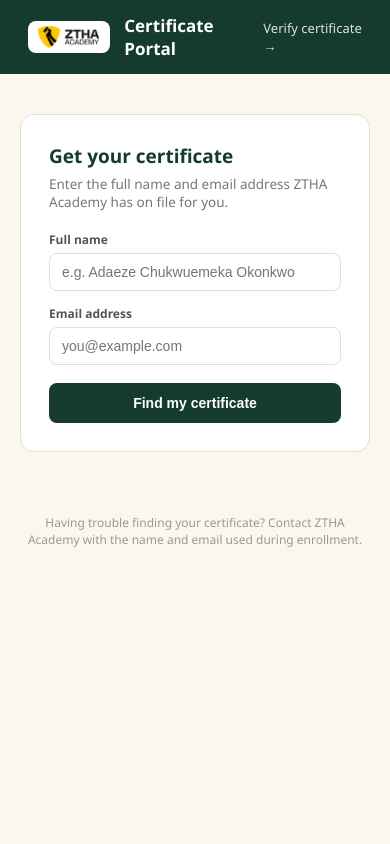
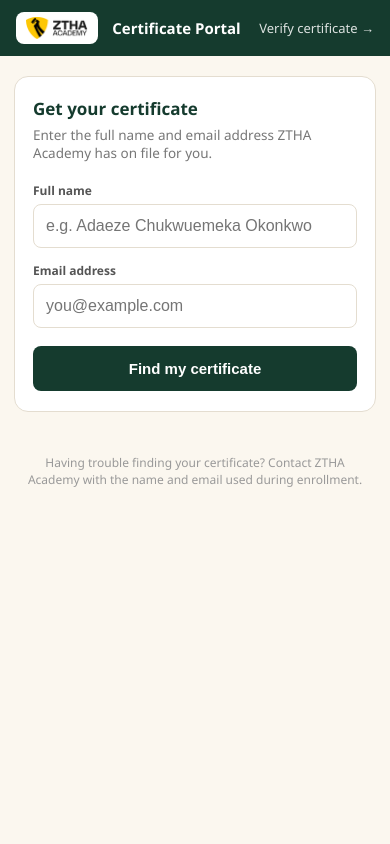
Before and after one commit to jalmetjefferson-jpg/ZTHA-certificate-repo, a Flask app: page / in a window 390 px wide. Run offline with Flask 3, Linux system fonts and the light colour scheme.

Commit message:
Mobile-optimize all pages and fix QR caption to match actual verify behavior
- Add viewport meta tags, 16px input font-size (prevents iOS zoom-on-focus),
  and responsive layouts across portal, verify, admin, and admin login pages
- Wrap admin results table for horizontal scroll on narrow screens
- Replace baked-in "SCAN TO ACCESS ZTHA ALUMNI PLATFORM" caption art with
  "SCAN TO VERIFY" to match what the QR code has linked to all along

Co-Authored-By: Claude <noreply@anthropic.com>

```diff
--- a/generate_certificates.py
+++ b/generate_certificates.py
@@ -96,6 +96,17 @@ CONFIG = {
     "qr_dark":        (17, 17, 17),  # module color
     "qr_light":       (255, 255, 255),
 
+    # ---- QR caption (replaces the template's baked-in "SCAN TO ACCESS ZTHA
+    # ALUMNI PLATFORM / alumni.ztha.academy" text, which no longer matches what
+    # the QR actually does — it now links straight to the verify page) --------
+    "qr_caption_title":       "SCAN TO VERIFY",
+    "qr_caption_subtitle":    "Confirms authenticity instantly",
+    "qr_caption_pos":         (1110, 826),   # (left x, baseline y)
+    "qr_caption_subtitle_pos": (1110, 852),
+    "qr_caption_title_size":  20,
+    "qr_caption_subtitle_size": 15,
+    "qr_caption_color":       (34, 34, 34),
+
     # ---- verification code caption (clean gap between QR box and footer) -----
     "verify_code_pos":   (1029, 924),   # (center x, baseline y)
     "verify_code_font_size": 15,
@@ -107,6 +118,7 @@ CONFIG = {
         (448, 694, 605, 726),              # {{ISSUE_DATE}}
         (754, 694, 862, 726),              # {{BATCH}} bottom row
         (1011, 694, 1206, 726),            # {{CERTIFICATE_ID}}
+        (1095, 775, 1300, 898),            # old "SCAN TO ACCESS ZTHA ALUMNI PLATFORM" caption
     ],
     "cream_sample": (350, 470),            # where to sample the cream color
     "erase_ribbon": [                      # per-row green fill (band has a gradient)
@@ -275,8 +287,10 @@ def make_qr(url, cfg):
 
 _SCALED_SCALAR_KEYS = ["name_center_x", "name_center_y", "name_max_width", "name_font_size",
                       "name_min_size", "ribbon_center_x", "ribbon_batch_y", "ribbon_font_size",
-                      "info_font_size", "qr_size", "verify_code_font_size"]
-_SCALED_TUPLE_KEYS = ["qr_box_center", "verify_code_pos", "issue_date_pos", "batch_pos", "cert_id_pos"]
+                      "info_font_size", "qr_size", "verify_code_font_size",
+                      "qr_caption_title_size", "qr_caption_subtitle_size"]
+_SCALED_TUPLE_KEYS = ["qr_box_center", "verify_code_pos", "issue_date_pos", "batch_pos", "cert_id_pos",
+                      "qr_caption_pos", "qr_caption_subtitle_pos"]
 
 
 def scaled_cfg(cfg, scale):
@@ -308,6 +322,8 @@ def build_assets(cfg, scale=1):
         "info_font": load_font(cfg["font_sans"], cfg["info_font_size"]),
         "verify_font": load_font(cfg["font_sans"], cfg["verify_code_font_size"]),
         "ribbon_font": load_font(cfg["font_serif"], cfg["ribbon_font_size"], cfg["ribbon_weight"]),
+        "qr_caption_font": load_font(cfg["font_sans"], cfg["qr_caption_title_size"]),
+        "qr_caption_sub_font": load_font(cfg["font_sans"], cfg["qr_caption_subtitle_size"]),
     }
 
 
@@ -349,6 +365,13 @@ def render_one(name, cert_id, cfg, assets):
     vx, vy = cfg["verify_code_pos"]
     draw.text((vx, vy), f"Verify: {code}", font=assets["verify_font"],
               fill=cfg["verify_code_color"], anchor="ms")
+
+    tx, ty = cfg["qr_caption_pos"]
+    draw.text((tx, ty), cfg["qr_caption_title"], font=assets["qr_caption_font"],
+              fill=cfg["qr_caption_color"], anchor="ls")
+    sx, sy = cfg["qr_caption_subtitle_pos"]
+    draw.text((sx, sy), cfg["qr_caption_subtitle"], font=assets["qr_caption_sub_font"],
+              fill=cfg["ribbon_color"], anchor="ls")
     return im, code
 
 
--- a/templates/portal.html
+++ b/templates/portal.html
@@ -2,15 +2,17 @@
 <html lang="en">
 <head>
 <meta charset="UTF-8">
+<meta name="viewport" content="width=device-width, initial-scale=1">
 <title>Get Your Certificate — ZTHA Academy</title>
 <style>
   :root { --green: #153B2E; --green-dark: #0d271e; --gold: #F2AF19; --cream: #FBF7EF; --line: #e4ddd0; }
   * { box-sizing: border-box; margin: 0; }
+  html { -webkit-text-size-adjust: 100%; }
   body { font-family: 'Segoe UI', system-ui, sans-serif; background: var(--cream); color: #2b2b2b;
     min-height: 100vh; display: flex; flex-direction: column; align-items: center; }
   header { background: var(--green); color: #fff; padding: 14px 28px; width: 100%;
-    display: flex; align-items: center; gap: 14px; }
-  header .logo-chip { background: #fff; border-radius: 8px; padding: 5px 10px; display: flex; align-items: center; }
+    display: flex; align-items: center; gap: 14px; flex-wrap: wrap; row-gap: 6px; }
+  header .logo-chip { background: #fff; border-radius: 8px; padding: 5px 10px; display: flex; align-items: center; flex: none; }
   header .logo-chip img { height: 22px; display: block; }
   header h1 { font-size: 17px; font-weight: 600; }
   header a { margin-left: auto; color: #fff; opacity: .85; font-size: 13px; text-decoration: none; }
@@ -20,10 +22,10 @@
   h2 { font-size: 19px; color: var(--green); margin-bottom: 6px; }
   p.sub { font-size: 13.5px; color: #777; margin-bottom: 20px; }
   label { display: block; font-size: 12px; font-weight: 600; margin: 14px 0 5px; color: #555; }
-  input { width: 100%; padding: 10px 12px; border: 1px solid var(--line); border-radius: 8px; font-size: 14px; }
+  input { width: 100%; padding: 12px; border: 1px solid var(--line); border-radius: 8px; font-size: 16px; }
   input:focus { outline: 2px solid var(--gold); border-color: transparent; }
-  button { width: 100%; margin-top: 18px; border: 0; border-radius: 8px; padding: 12px;
-    background: var(--green); color: #fff; font-size: 14px; font-weight: 600; cursor: pointer; }
+  button { width: 100%; margin-top: 18px; border: 0; border-radius: 8px; padding: 14px 12px;
+    background: var(--green); color: #fff; font-size: 15px; font-weight: 600; cursor: pointer; }
   button:hover { background: var(--green-dark); }
   button:disabled { background: #9db3aa; }
   .btn-gold { background: var(--gold); color: var(--green); }
@@ -40,6 +42,15 @@
   .spinner-note { font-size: 12.5px; color: #999; margin-top: 8px; text-align: center; }
   .muted { font-size: 12px; color: #999; }
   footer { font-size: 12px; color: #999; margin-top: 22px; text-align: center; max-width: 560px; padding: 0 20px 30px; }
+  @media (max-width: 480px) {
+    header { padding: 12px 16px; }
+    header h1 { font-size: 15px; }
+    main { padding: 20px 14px; }
+    .card { padding: 20px 18px; }
+    h2 { font-size: 17px; }
+    dl { grid-template-columns: 1fr; gap: 2px 0; }
+    dl dt { margin-top: 6px; }
+  }
 </style>
 </head>
 <body>
```
Also changed, not shown: templates/admin.html (+30 -12 lines), templates/admin_login.html (+7 -4 lines), templates/verify.html (+14 -5 lines), assets/template_blank.png.
